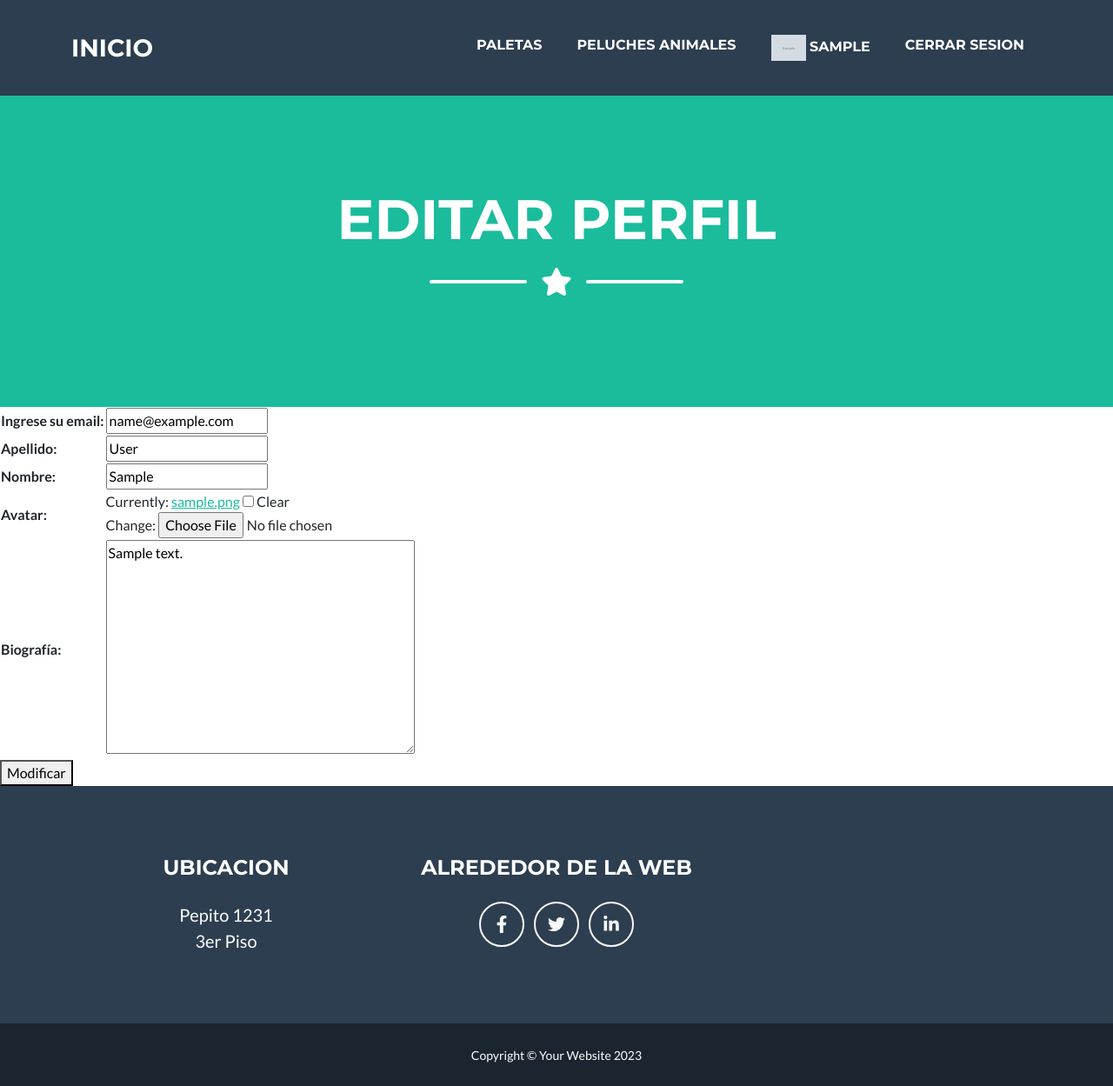
After one commit to CoderContenidos/Python-V5, a Django app: page /cuentas/perfil/editar/ in a window 1280 px wide. The commit adds this page. Shown: the whole page at 87% size. Run offline with Django 4.2, Linux system fonts and the light colour scheme; a user stored in the database is signed in; tables that the repository leaves empty hold one stand-in row (values such as "Sample post"); grey boxes marked "Sample" are stand-in pictures; some libraries are stand-ins or nearby versions.

Commit message:
Parte 13 - Actividad 2

```diff
--- a/guiarepaso/cuentas/forms.py
+++ b/guiarepaso/cuentas/forms.py
@@ -1,6 +1,7 @@
 from django import forms
-from django.contrib.auth.forms import UserCreationForm
+from django.contrib.auth.forms import UserCreationForm, UserChangeForm
 from django.contrib.auth.models import User
+
 
 class UserRegisterForm(UserCreationForm):
     email = forms.EmailField()
@@ -11,3 +12,17 @@ class UserRegisterForm(UserCreationForm):
         model = User
         fields = ['username', 'email', 'password1', 'password2']
         help_texts = {k:"" for k in fields}
+
+class UserEditForm(UserChangeForm):
+
+    password = None
+    email = forms.EmailField(label="Ingrese su email:")
+    last_name = forms.CharField(label='Apellido')
+    first_name = forms.CharField(label='Nombre')
+    avatar = forms.ImageField(label="Avatar", required=False)
+    biografia = forms.CharField(label='Biografía', widget=forms.Textarea)
+
+
+    class Meta:
+        model = User
+        fields = ['email', 'last_name', 'first_name', 'avatar', 'biografia']
--- /dev/null
+++ b/guiarepaso/cuentas/templates/cuentas/editar_perfil.html
@@ -0,0 +1,9 @@
+{% extends "base.html" %} {% block title_head %}Editar perfil {% endblock title_head %} {% block h1_header %}Editar perfil{% endblock h1_header %} {%block main_content %}
+<form action="" method="POST" enctype="multipart/form-data">
+    {% csrf_token %}
+    <table>
+        {{form}}
+    </table>
+    <button>Modificar</button>
+</form>
+{% endblock main_content %}
--- a/guiarepaso/cuentas/urls.py
+++ b/guiarepaso/cuentas/urls.py
@@ -1,9 +1,12 @@
 from django.urls import path
-from cuentas.views import login, registro
+from cuentas.views import login, registro, CambiarContrasenia, PerfilView, editar_perfil
 from django.contrib.auth.views import LogoutView
 
 urlpatterns = [
     path('login/', login, name='login'),
     path('logout/', LogoutView.as_view(template_name='cuentas/logout.html'), name='logout'),
     path('registro/', registro, name='registro'),
+    path('perfil/', PerfilView.as_view(), name='perfil'),
+    path('perfil/editar/', editar_perfil, name='editar_perfil'),
+    path('perfil/editar/cambiar-contrasenia/', CambiarContrasenia.as_view(), name="cambiar_contrasenia"),
 ]
--- a/guiarepaso/cuentas/views.py
+++ b/guiarepaso/cuentas/views.py
@@ -1,7 +1,13 @@
 from django.shortcuts import render
 from django.contrib.auth.forms import AuthenticationForm
 from django.contrib.auth import login as django_login, authenticate
-from cuentas.forms import UserRegisterForm
+from cuentas.forms import UserRegisterForm, UserEditForm
+from django.contrib.auth.views import PasswordChangeView
+from django.urls import reverse_lazy
+from django.contrib.auth.decorators import login_required
+from django.contrib.auth.mixins import LoginRequiredMixin
+from django.views.generic import TemplateView
+from cuentas.models import InfoExtra
 
 
 def login(request):
@@ -12,6 +18,7 @@ def login(request):
             contrasenia = form.cleaned_data.get('password')
             user = authenticate(username= usuario, password=contrasenia)
             django_login(request, user)
+            InfoExtra.objects.get_or_create(user=user)
             return render(request, "inicio/inicio.html", {"mensaje": f'Bienvenido {user.username}'})
     else:
         form = AuthenticationForm()
@@ -27,3 +34,29 @@ def registro(request):
       else:
             form = UserRegisterForm()
       return render(request,"cuentas/registro.html" , {"form":form})
+
+
+class PerfilView(TemplateView):
+    template_name = "cuentas/perfil.html"
+
+
+@login_required
+def editar_perfil(request):
+    usuario = request.user
+    if request.method == 'POST':
+        miFormulario = UserEditForm(request.POST, request.FILES, instance=request.user)
+        if miFormulario.is_valid():
+            usuario.infoextra.biografia = miFormulario.cleaned_data.get('biografia')
+            if miFormulario.cleaned_data.get('avatar'):
+                usuario.infoextra.avatar = miFormulario.cleaned_data.get('avatar')
+            usuario.infoextra.save()
+            miFormulario.save()
+            return render(request, "cuentas/perfil.html")
+    else:
+        miFormulario = UserEditForm(initial={'avatar': usuario.infoextra.avatar, 'biografia': usuario.infoextra.biografia}, instance=request.user)
+    return render(request, "cuentas/editar_perfil.html", {"form": miFormulario, "usuario": usuario})
+
+
+class CambiarContrasenia(LoginRequiredMixin, PasswordChangeView):
+    template_name = 'cuentas/cambiar_contrasenia.html'
+    success_url = reverse_lazy('perfil')
--- a/guiarepaso/inicio/templates/base.html
+++ b/guiarepaso/inicio/templates/base.html
@@ -47,6 +47,18 @@
                             <a class="nav-link py-3 px-0 px-lg-3 rounded" href={% url "listado_peluches_animales" %}>Peluches Animales</a>
                         </li>
                         {% if request.user.is_authenticated %}
+                        <li class="nav-item mx-0 mx-lg-1">
+                            <a class="nav-link py-3 px-0 px-lg-3 rounded" href={% url "perfil" %}>
+                                {% if request.user.infoextra.avatar %}
+                                <img
+                                    src="{{request.user.infoextra.avatar.url}}"
+                                    alt="Avatar"
+                                    height="30px"
+                                />
+                                {% endif %}
+                                {{request.user.username}}
+                            </a>
+                        </li>
                         <li class="nav-item mx-0 mx-lg-1">
                             <a class="nav-link py-3 px-0 px-lg-3 rounded" href={% url "logout" %}>Cerrar sesion</a>
                         </li>
```
Also changed, not shown: guiarepaso/cuentas/templates/cuentas/cambiar_contrasenia.html (added, +11 -0 lines), guiarepaso/cuentas/templates/cuentas/perfil.html (added, +23 -0 lines), guiarepaso/cuentas/migrations/0001_initial.py (added), 1 other file.
